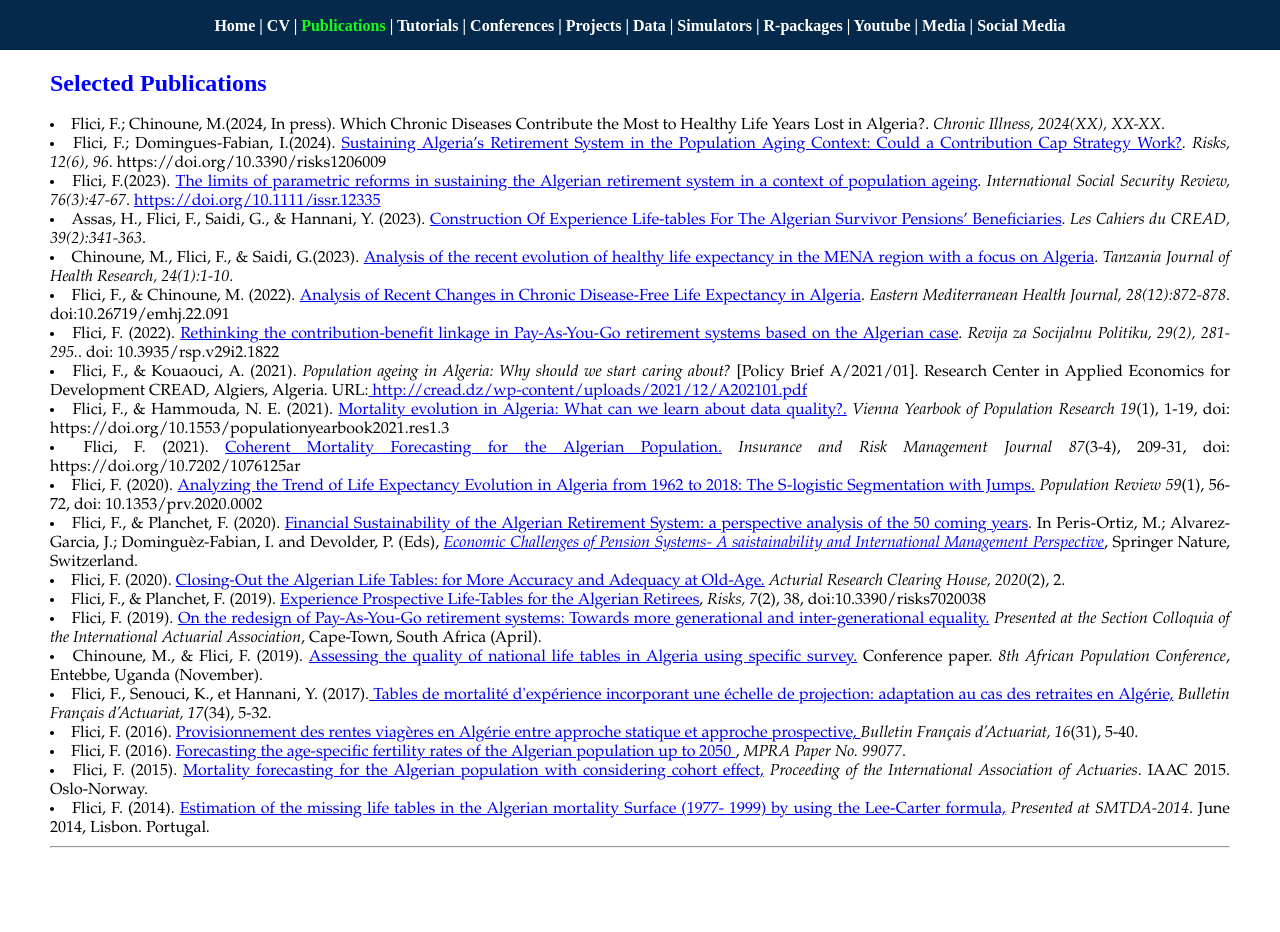
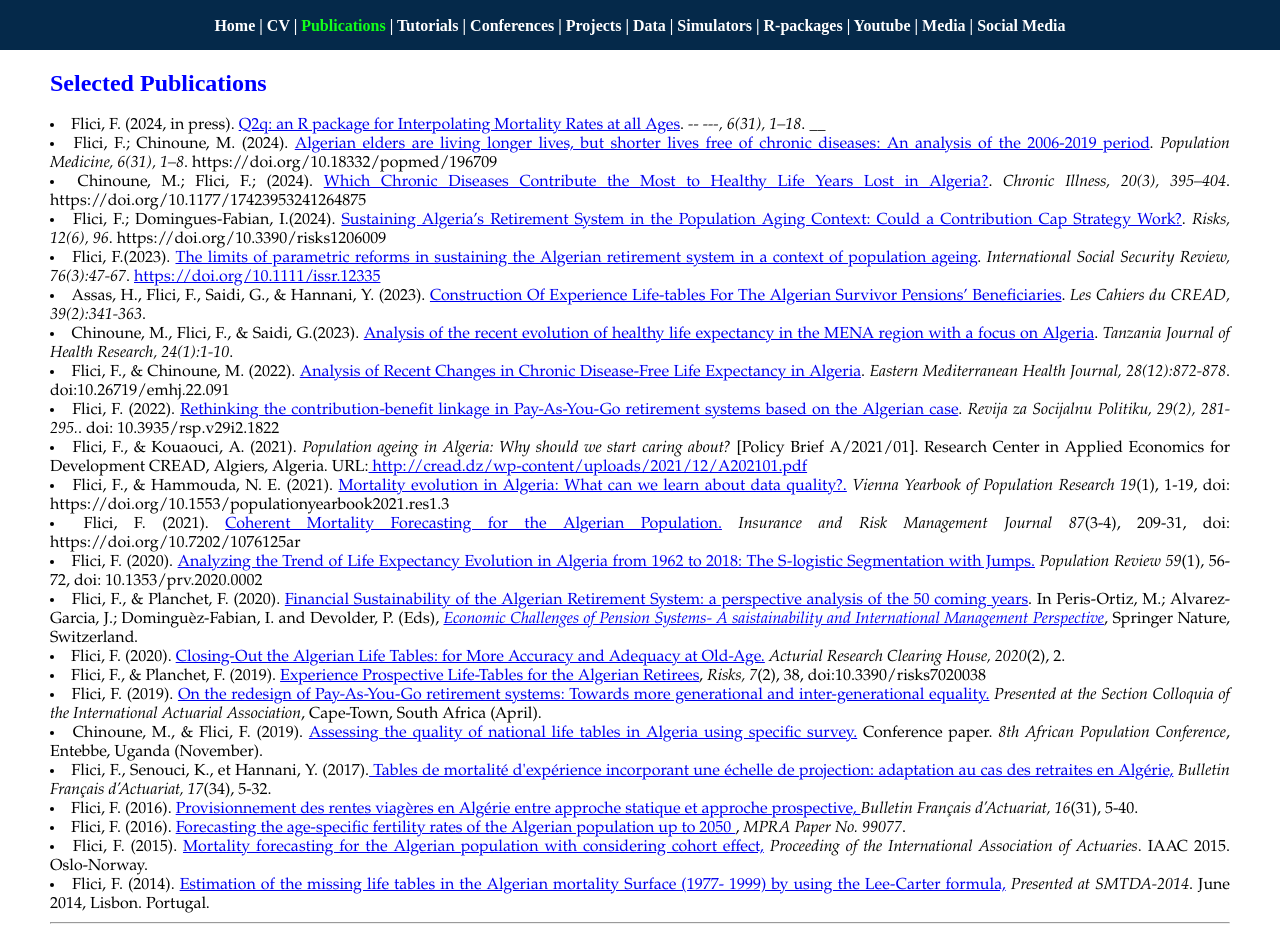
Before and after one commit to Farid-FLICI/farid-flici.github.io, a Jekyll site: the page pub.html, which Jekyll copies as it is, in a window 1280 px wide and 932 px high. Built offline with Jekyll 4.4.1, drawn with Linux system fonts in a browser that asks for light colours.

Commit message:
Update pub.html

```diff
--- a/pub.html
+++ b/pub.html
@@ -106,11 +106,23 @@ h3 {
 <p style="color:white"> Selected Publications </p>
 <h2 id="pub"> Selected Publications </h2>
 
-  <li>  Flici, F.; Chinoune, M.(2024, In press).
- <a
+        <li>  Flici, F. (2024, in press).
+ <a href="__ "
+   target="_blank">Q2q: an R package for Interpolating Mortality Rates at all Ages</a>.
+ <i> -- ---, 6(31), 1–18</i>. <a
+   target="_blank"> __ </a></li>
+
+     <li>  Flici, F.; Chinoune, M. (2024).
+ <a href="https://doi.org/10.18332/popmed/196709"
+   target="_blank">Algerian elders are living longer lives, but shorter lives free of chronic diseases: An analysis of the 2006-2019 period</a>.
+ <i> Population Medicine, 6(31), 1–8</i>. <a
+   target="_blank"> https://doi.org/10.18332/popmed/196709 </a></li>
+
+  <li>  Chinoune, M.; Flici, F.; (2024).
+ <a href="https://doi.org/10.1177/17423953241264875"
    target="_blank">Which Chronic Diseases Contribute the Most to Healthy Life Years Lost in Algeria?</a>.
- <i> Chronic Illness, 2024(XX), XX-XX</i>. <a
-   target="_blank"> </a></li>
+ <i> Chronic Illness, 20(3), 395–404</i>. <a
+   target="_blank"> https://doi.org/10.1177/17423953241264875 </a></li>
 
    <li>  Flici, F.; Domingues-Fabian, I.(2024).
  <a  href="https://doi.org/10.3390/risks12060096"
```
